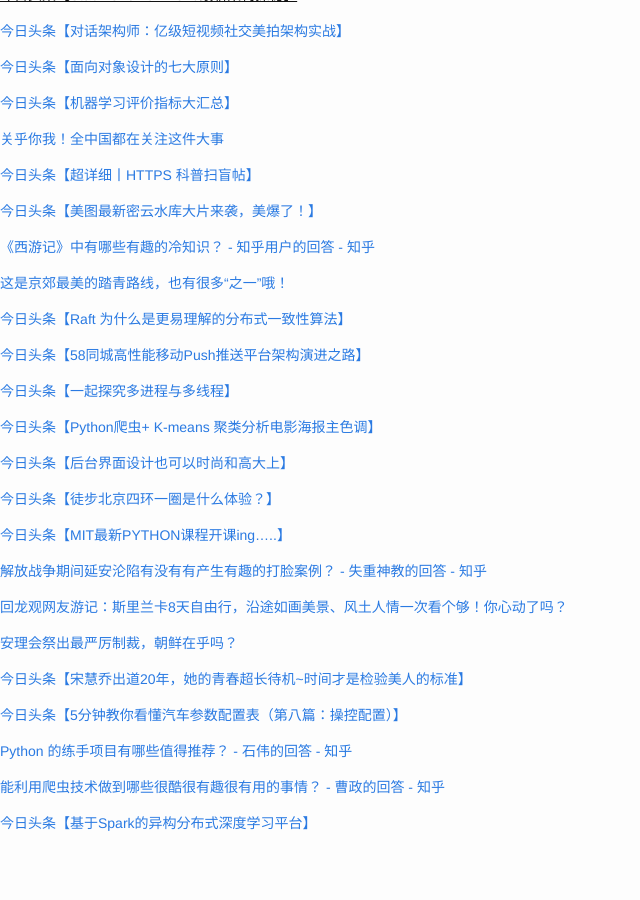
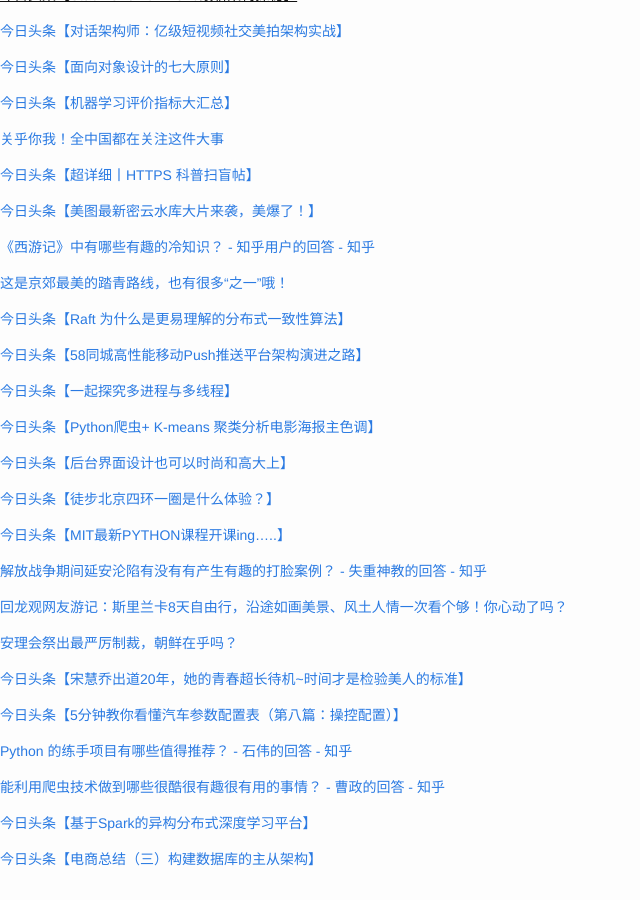
Before and after one commit to cnwarden/cnwarden.github.io, a Jekyll site: the page built from fav/index.md, in a window 1280 px wide and 900 px high, scrolled down 2454 px. Shown: the whole window, without its empty margins (0-640 px from the left). Built offline with Jekyll 4.4.1, drawn with Linux system fonts in a browser that asks for light colours; emoji names are drawn with the system emoji font; before the commit the page ends 3318 px from its top, so only the background shows below that.

Commit message:
auto commit

```diff
--- a/fav/index.md
+++ b/fav/index.md
@@ -184,3 +184,5 @@ title:  fav
 [能利用爬虫技术做到哪些很酷很有趣很有用的事情？ - 曹政的回答 - 知乎](http://www.zhihu.com/question/27621722/answer/89138720)
 
 [今日头条【基于Spark的异构分布式深度学习平台】](http://toutiao.com/item/6257841774828454402/?iid=3764603574&app=news_article&tt_from=android_share&utm_source=email&utm_medium=toutiao_android&utm_campaign=client_share)
+
+[今日头条【电商总结（三）构建数据库的主从架构】](http://toutiao.com/item/6257822653097181697/?iid=3764603574&app=news_article&tt_from=android_share&utm_source=email&utm_medium=toutiao_android&utm_campaign=client_share)
```
